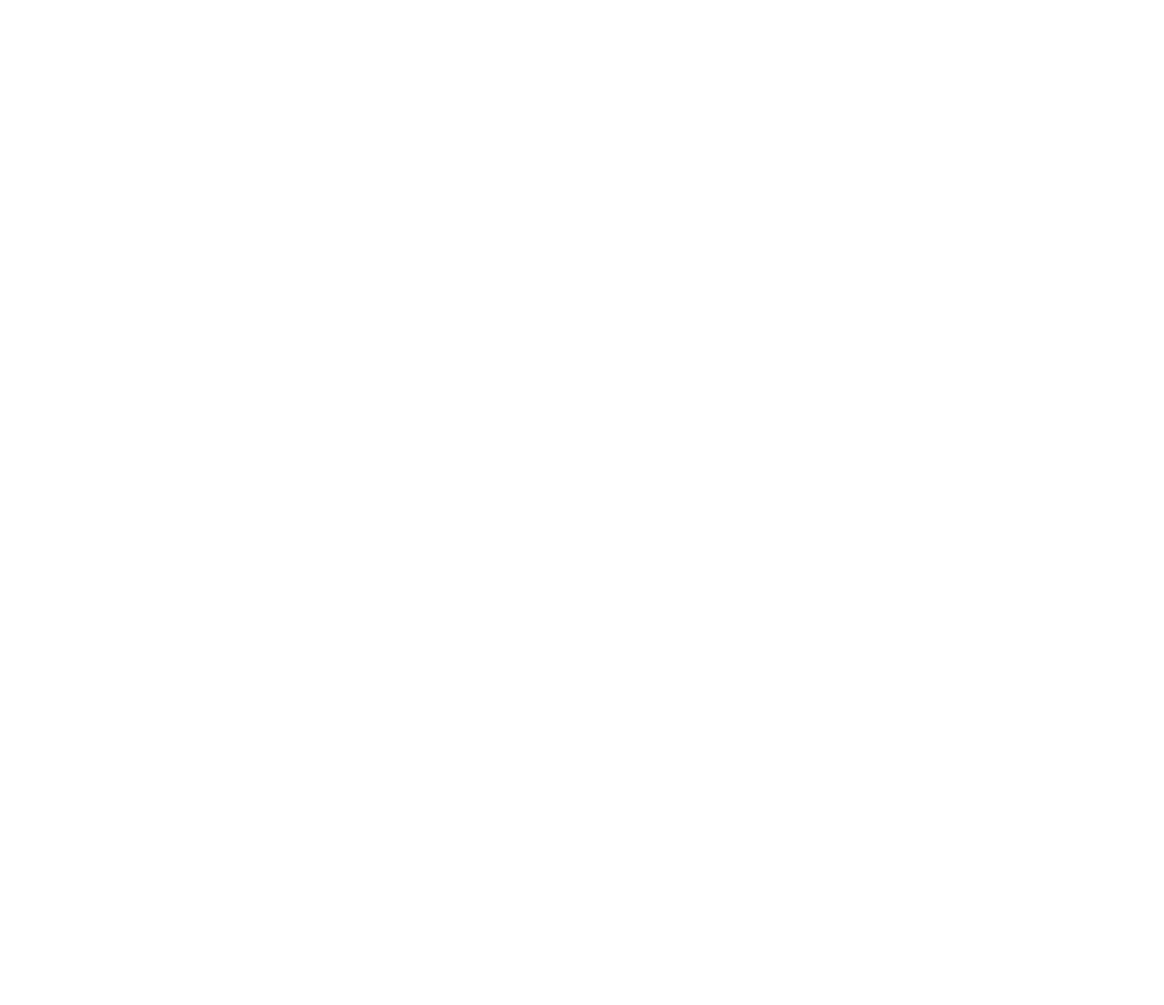
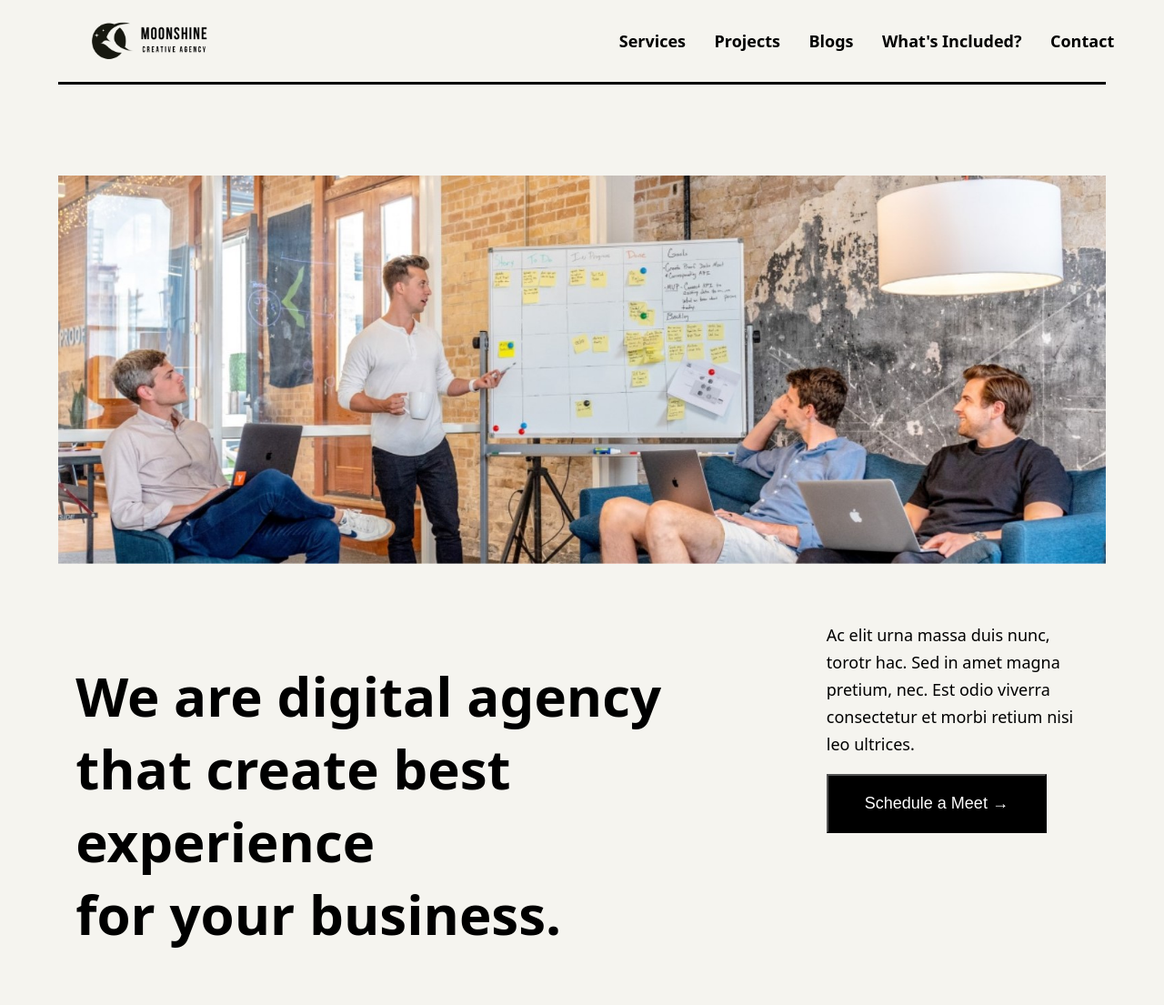
Before and after one commit to kishanjalan11/Moonshine_Digital, a website: page index.html in a window 1280 px wide. Shown: the whole page at 91% size. Before the commit the page ends 800 px from the top, so only its background shows below. Drawn offline with Linux system fonts and the light colour scheme.

Commit message:
Day 4 Landing Page

```diff
--- /dev/null
+++ b/CSS/index.css
@@ -0,0 +1,69 @@
+body{
+    width: 90%;
+    margin: 0px;
+    margin: auto;
+    background-color: #F5F4EF;
+    font-family: system-ui, -apple-system, BlinkMacSystemFont, 'Segoe UI', Roboto, Oxygen, Ubuntu, Cantarell, 'Open Sans', 'Helvetica Neue', sans-serif;
+}
+
+/* Nav CSS Part Start*/
+
+#nav{
+    background-color: #F5F4EF;
+    display: flex;
+    justify-content: space-between;
+    border-bottom: 3px solid black;
+    margin-bottom: 100px;
+}
+#logo{
+    margin-left: 20px;
+    background-color: red;
+    width: 170px;
+}
+#logo img{
+    width: 100%;
+    height: 100%;
+}
+#nav>#navButtons{
+    display: flex;
+    justify-content: space-around;
+    width: 50%;
+    align-items: center;
+    margin-right: -25px;
+}
+#navButtons>div>a{
+    font-size: 18px;
+    color: black;
+    font-weight:600;
+    text-decoration:none;
+}
+
+/* Nav CSS Part End*/
+
+main img{
+    width: 100%;
+    margin-bottom: 40px;
+}
+
+#topDivBottom{
+    display: flex;
+    justify-content: space-evenly;
+}
+#topLeft{
+    width: 70%;
+    font-size:60px;
+    font-weight: 600;
+    line-height: 80px;
+}
+#topRight{
+    width: 25%;
+    font-size: large;
+    line-height: 30px;
+}
+
+#meet{
+    background-color: black;
+    padding: 20px 40px;
+    color: white;
+    font-size: large;
+}
--- a/index.html
+++ b/index.html
@@ -5,13 +5,55 @@
     <meta http-equiv="X-UA-Compatible" content="IE=edge">
     <meta name="viewport" content="width=device-width, initial-scale=1.0">
     <title>Moonshine Digital Agency</title>
+    <link rel="stylesheet" href="./CSS/index.css">
 </head>
 <body>
     <nav>
-
+        <div id="nav">
+            <div id="logo">
+                <a href="./index.html"><img src="./image/moonShine.png" alt=""></a>
+            </div>
+            <div id="navButtons">
+                <div id="services">
+                    <a href="">Services</a>
+                </div>
+                <div id="projects">
+                    <a href="">Projects</a>
+                </div>
+                <div id="blogs">
+                    <a href="">Blogs</a>
+                </div>
+                <div id="included">
+                    <a href="">What's Included?</a>
+                </div>
+                <div id="contactUs">
+                    <a href="./contactUs.html">Contact</a>
+                </div>
+            </div>
+        </div>
     </nav>
     <main>
+        <div id="topDiv">
+            <img src="./image/Landing 1.jpg" alt="">
+            <div id="topDivBottom">
+                <div id="topLeft">
+                    <p>
+                        We are digital agency <br>
+                        that create best experience <br>
+                        for your business.
+                    </p>
+                </div>
+                <div id="topRight">
+                   <p>
+                    Ac elit urna massa duis nunc, torotr hac. Sed in amet magna pretium, nec. Est odio viverra consectetur et morbi retium nisi leo ultrices.
+                   </p>
+                    <button id="meet">
+                        Schedule a Meet     &#8594;
+                    </button>
+                </div>
+            </div>
 
+        </div>
     </main>
     <footer>
 
```
Also changed, not shown: image/Landing 1.jpg (added), image/moonShine.png (added).
